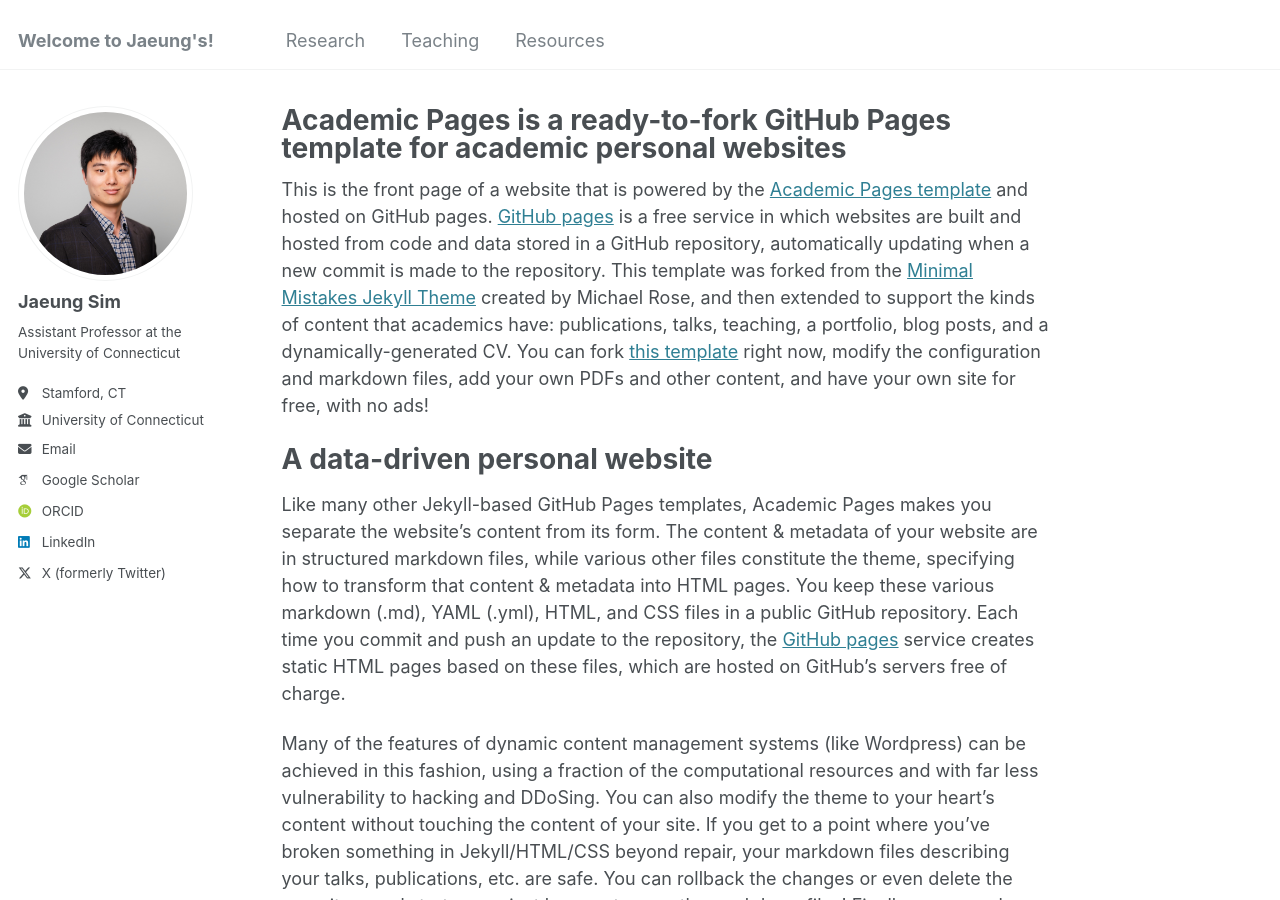
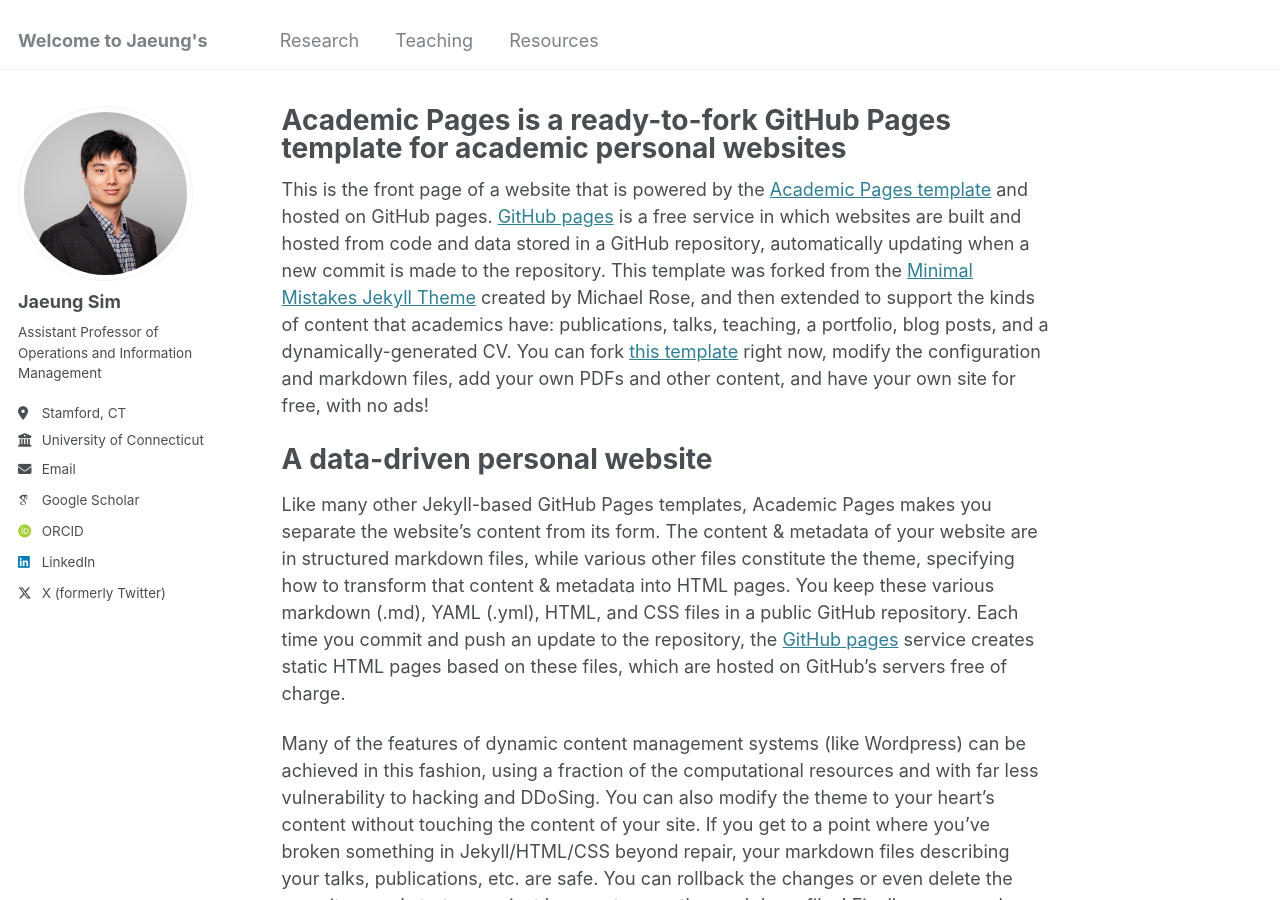
Before and after one commit to jaeungs/jaeungs.github.io, a Jekyll site: the page built from _pages/about.md, in a window 1280 px wide and 900 px high. Built offline with Jekyll 4.4.1, drawn with Linux system fonts in a browser that asks for light colours; some web fonts are replaced.

Commit message:
Update _config.yml

```diff
--- a/_config.yml
+++ b/_config.yml
@@ -10,7 +10,7 @@
 
 # Basic Site Settings
 locale                   : "en-US"
-title                    : "Welcome to Jaeung's!"
+title                    : "Welcome to Jaeung's"
 title_separator          : "-"
 name                     : &name "Your Name"
 description              : &description "personal description"
@@ -26,7 +26,7 @@ author:
   avatar           : "profile_2025-01-14.jpg"
   name             : "Jaeung Sim"
   pronouns         : # example: "she/her"
-  bio              : "Assistant Professor at the University of Connecticut"
+  bio              : "Assistant Professor of Operations and Information Management"
   location         : "Stamford, CT"
   employer         : "University of Connecticut"
   uri              : # URL
```
